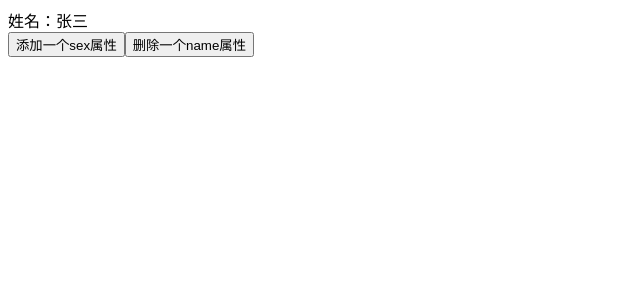
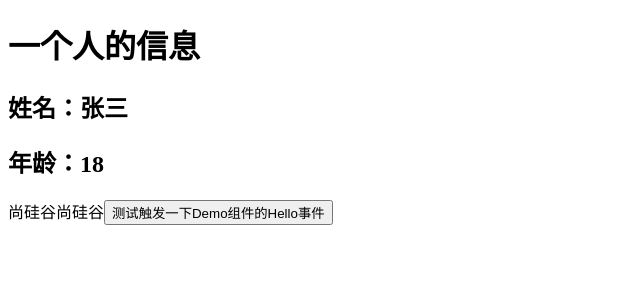
Before and after one commit to Jaunty-Liu/vue, a Vue app: page / in a window 1280 px wide. Shown: the top 300 px of the page, without its empty margins (0-640 px from the left). Built offline with nearby package versions, Linux system fonts and the light colour scheme.

Commit message:
setup参数

```diff
--- a/src/App.vue
+++ b/src/App.vue
@@ -1,33 +1,25 @@
 <template>
-	<div v-show="person.name">姓名：{{person.name}}</div>
-	<div v-show="person.sex">性别：{{person.sex}}</div>
-	<button @click="addSex">添加一个sex属性</button>
-	<button @click="deleteName">删除一个name属性</button>
+	<Demo @hello="showHelloMsg" msg="你好啊" school="尚硅谷">
+		<template v-slot:qwe>
+			<span>尚硅谷</span>
+		</template>
+		<template v-slot:asd>
+			<span>尚硅谷</span>
+		</template>
+	</Demo>
 </template>
 
 <script>
-	import {reactive} from 'vue'
+	import Demo from './components/Demo'
 	export default {
 		name: 'App',
+		components:{Demo},
 		setup(){
-			//数据
-			let person = reactive({
-				name:'张三'
-			})
-
-			//方法
-			function addSex(){
-				person.sex = '男'
+			function showHelloMsg(value){
+				alert(`你好啊，你触发了hello事件，我收到的参数是:${value}！`)
 			}
-			function deleteName(){
-				delete person.name
-			}
-
-			//返回一个对象（常用）
 			return {
-				person,
-				addSex,
-				deleteName
+				showHelloMsg
 			}
 		}
 	}
--- /dev/null
+++ b/src/components/Demo.vue
@@ -0,0 +1,41 @@
+<template>
+	<h1>一个人的信息</h1>
+	<h2>姓名：{{person.name}}</h2>
+	<h2>年龄：{{person.age}}</h2>
+	<slot name="qwe"></slot>
+	<slot name="asd"></slot>
+	<button @click="test">测试触发一下Demo组件的Hello事件</button>
+</template>
+
+<script>
+	import {reactive} from 'vue'
+	export default {
+		name: 'Demo',
+		props:['msg', 'school'],// 必写，有了这句setup才能收到props里面的内容
+		// 数据不能少写但是可以多写，没有传入的数据就是undefined
+		emits:['hello'],// 与Vue2的不同：子组件必须声明收到了hello事件
+		setup(props,context){
+			// console.log('---setup---',props)// 打印的就是上面的props对象
+			// console.log('---setup---',context)
+			// console.log('---setup---',context.attrs) //相当与Vue2中的$attrs
+			// console.log('---setup---',context.emit) //触发自定义事件的。
+			console.log('---setup---',context.slots) //插槽
+			//数据
+			let person = reactive({
+				name:'张三',
+				age:18
+			})
+
+			//方法
+			function test(){
+				context.emit('hello',666)
+			}
+
+			//返回一个对象（常用）
+			return {
+				person,
+				test
+			}
+		}
+	}
+</script>
```
Also changed, not shown: src/Vue3的响应式原理.html (deleted, +0 -108 lines).
